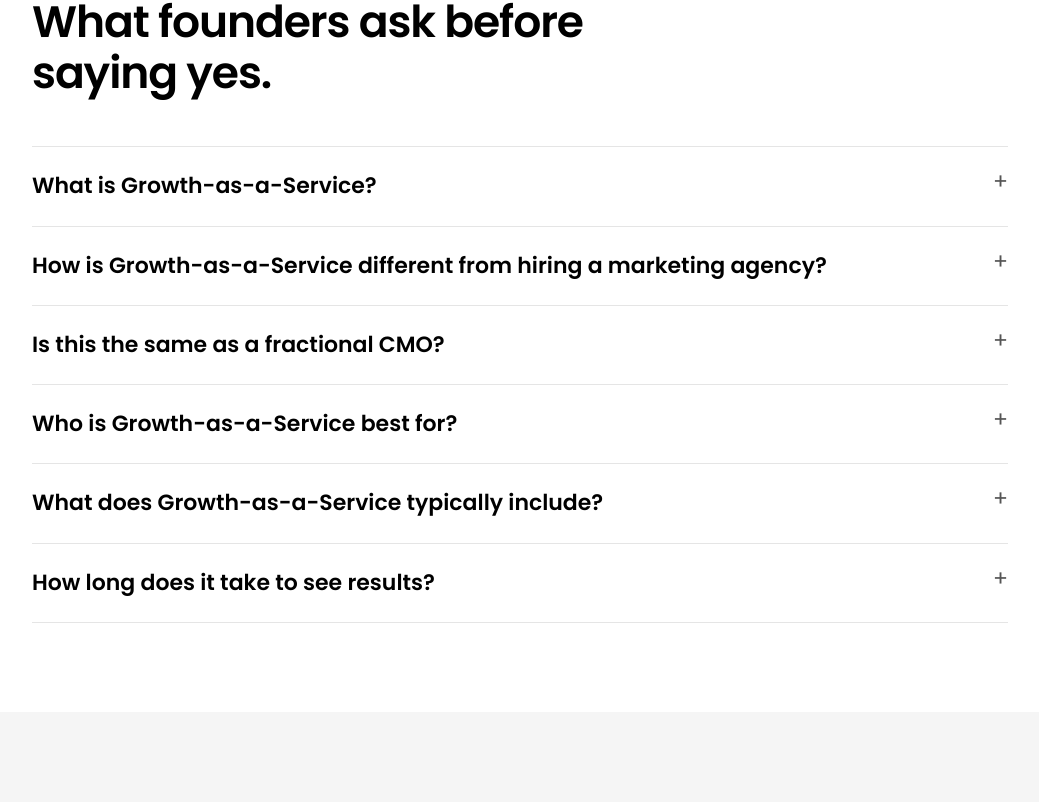
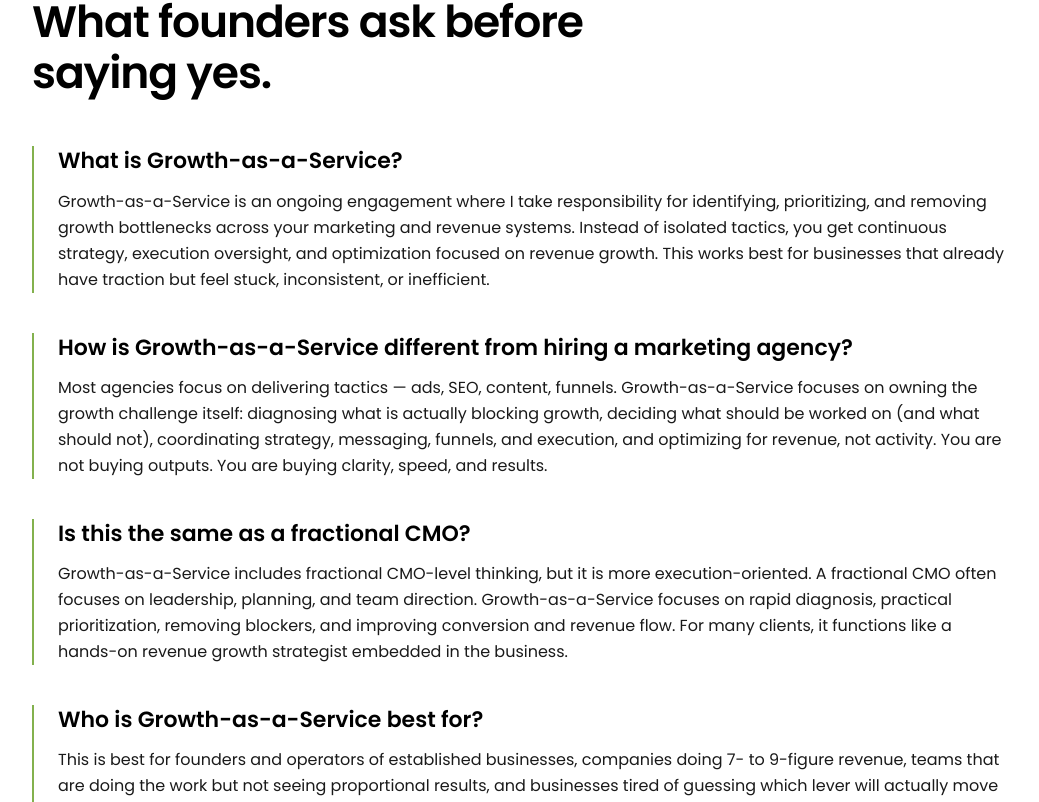
Before and after one commit to ndxtraders/revvaughn-com, a Next.js app: page /growth-as-a-service in a window 1280 px wide. Shown: the part 2628-3430 px from the top of the page, without its empty margins (120-1159 px from the left). Built offline with nearby package versions, Linux system fonts and the light colour scheme.

Commit message:
FAQ: swap accordion for fully-expanded layout

```diff
--- a/app/growth-as-a-service/page.js
+++ b/app/growth-as-a-service/page.js
@@ -184,17 +184,12 @@ export default function GrowthAsAServicePage() {
               What founders ask before saying yes.
             </h2>
           </div>
-          <div className="divide-y divide-rule border-t border-b border-rule">
+          <div className="space-y-10">
             {FAQS.map((f, i) => (
-              <details key={i} className="group py-6">
-                <summary className="flex items-start justify-between gap-6 cursor-pointer list-none">
-                  <h3 className="text-h3 font-semibold text-ink leading-snug">{f.q}</h3>
-                  <span className="text-ink-muted text-h3 leading-none transition-transform group-open:rotate-45 select-none">
-                    +
-                  </span>
-                </summary>
-                <p className="mt-4 text-body text-ink-soft leading-relaxed">{f.a}</p>
-              </details>
+              <div key={i} className="border-l-2 border-accent pl-6">
+                <h3 className="text-h3 font-semibold text-ink leading-snug mb-3">{f.q}</h3>
+                <p className="text-body text-ink-soft leading-relaxed">{f.a}</p>
+              </div>
             ))}
           </div>
           <script
```
